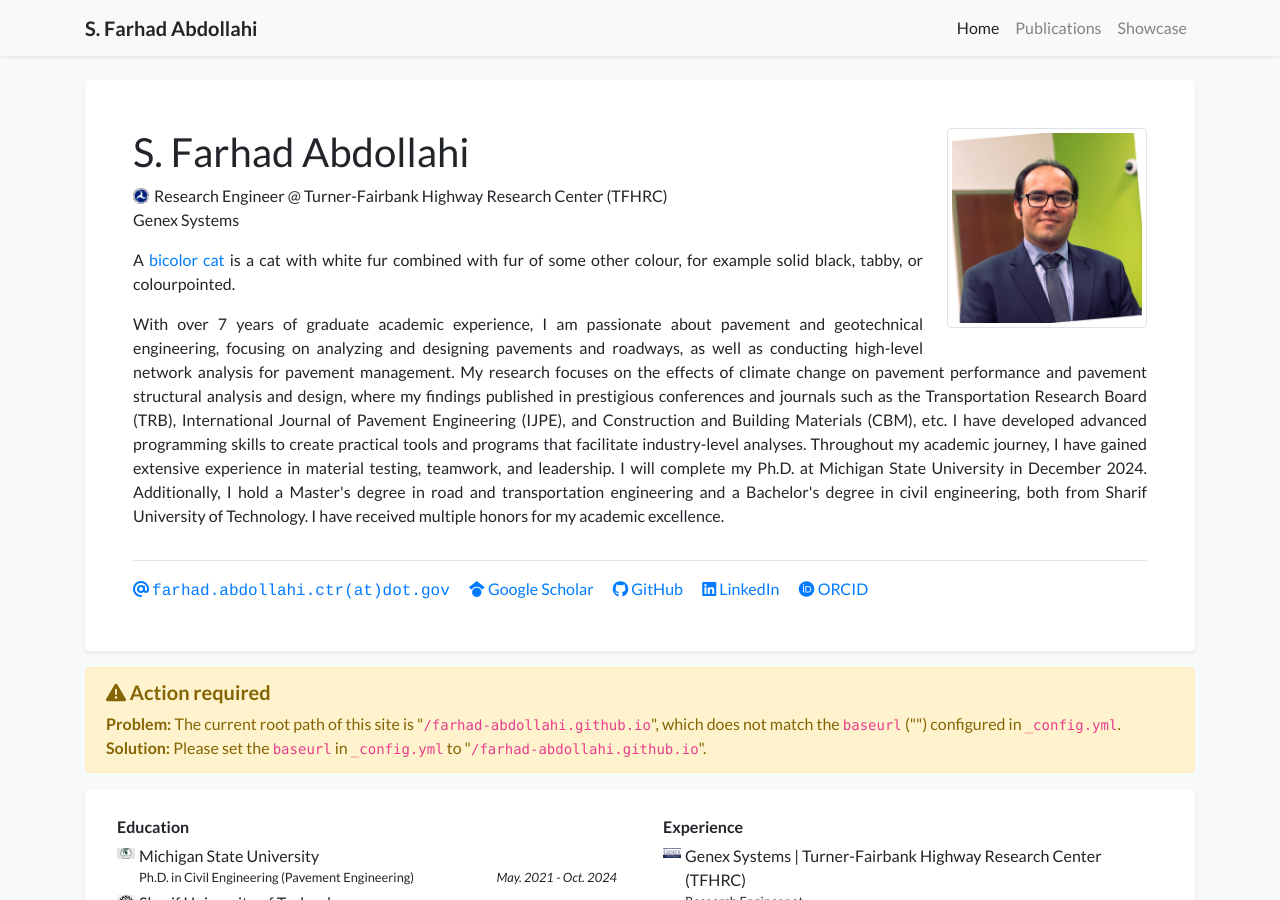
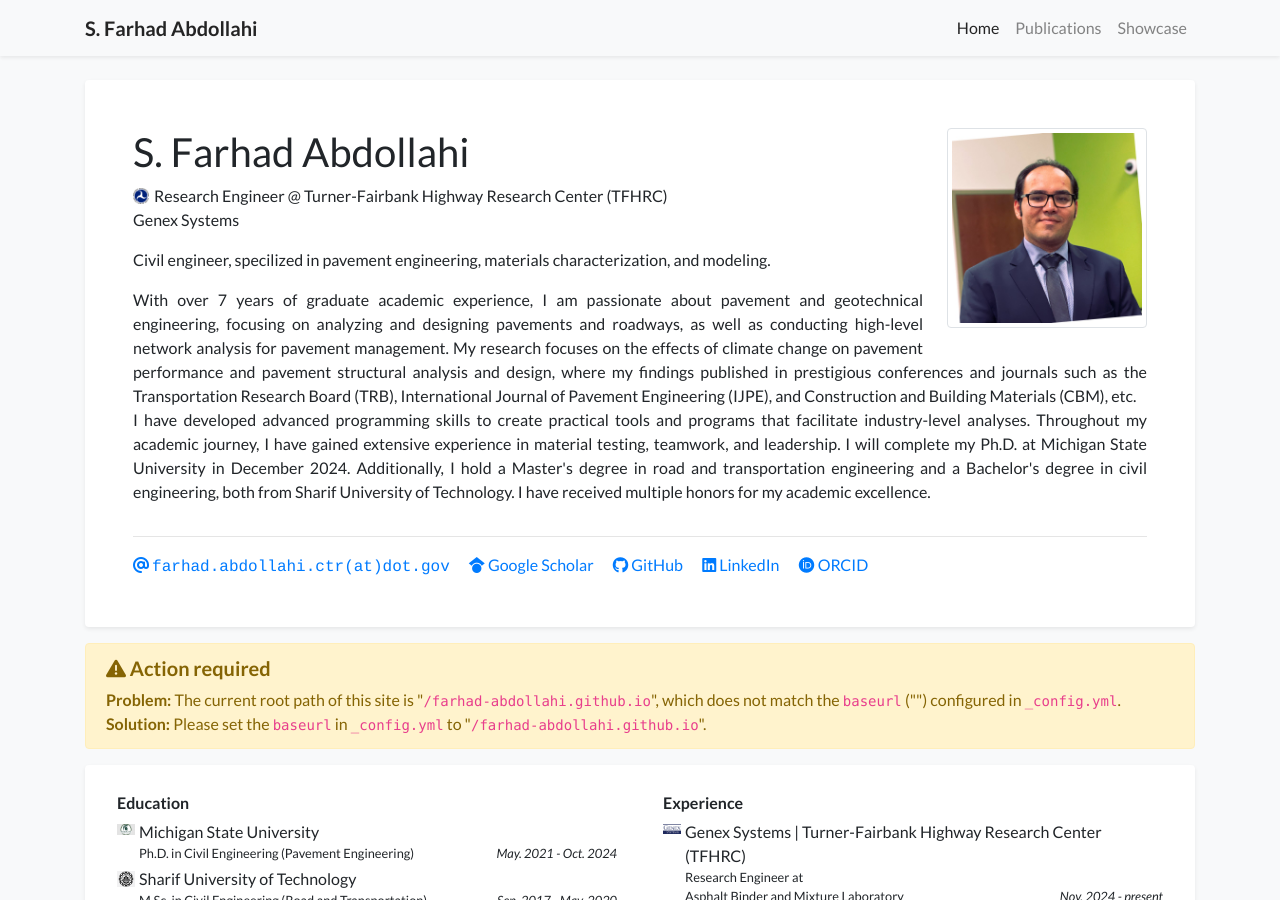
Before and after one commit to farhad-abdollahi/farhad-abdollahi.github.io, a Jekyll site: the page built from index.html, in a window 1280 px wide and 900 px high. Built offline with Jekyll 4.4.1, drawn with Linux system fonts in a browser that asks for light colours; nearby versions of some CDN libraries; a style sheet for code colours, icons or effects is not loaded.

Commit message:
more data in profile

```diff
--- a/_data/profile.yml
+++ b/_data/profile.yml
@@ -22,14 +22,14 @@ orcid: 0000-0002-5165-4448
 short_bio_text_justify: true
 short_bio: >-
   <p>
-    A <a href="https://en.wikipedia.org/wiki/Bicolor_cat" target="_blank">bicolor cat</a> is a cat with white fur combined with fur of some other colour, for example solid black, tabby, or colourpointed.
+    Civil engineer, specilized in pavement engineering, materials characterization, and modeling.
   </p>
   <p>
     With over 7 years of graduate academic experience, I am passionate about pavement and geotechnical engineering,
     focusing on analyzing and designing pavements and roadways, as well as conducting high-level network analysis for
     pavement management. My research focuses on the effects of climate change on pavement performance and pavement
     structural analysis and design, where my findings published in prestigious conferences and journals such as the
-    Transportation Research Board (TRB), International Journal of Pavement Engineering (IJPE), and Construction and Building Materials (CBM), etc.
+    Transportation Research Board (TRB), International Journal of Pavement Engineering (IJPE), and Construction and Building Materials (CBM), etc. <br/>
 
     I have developed advanced programming skills to create practical tools and programs that facilitate industry-level
     analyses. Throughout my academic journey, I have gained extensive experience in material testing, teamwork, and
```
